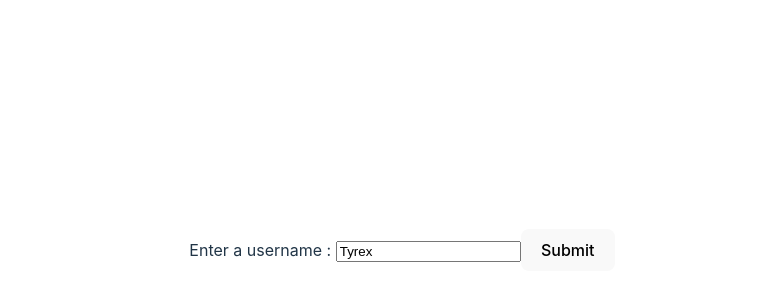
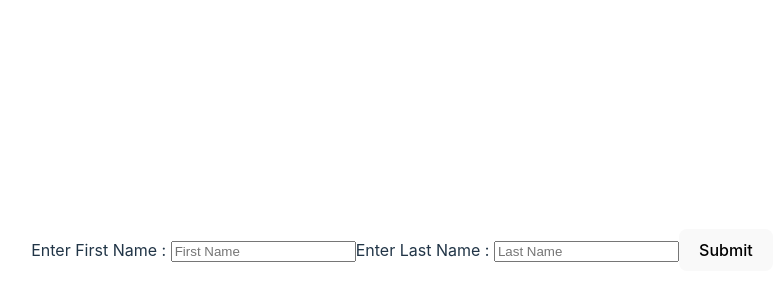
Before and after one commit to tyrex1829/react-forms, a React (Vite) app: page / in a window 1280 px wide. Shown: the part 150-450 px from the top of the page, without its empty margins (238-1022 px from the left). Built offline with nearby package versions, Linux system fonts and the light colour scheme.

Commit message:
basic signup form

```diff
--- a/src/App.jsx
+++ b/src/App.jsx
@@ -1,11 +1,13 @@
 import './App.css'
 import UsernameForm from './UsernameForm';
+import SignupForm from './SignupForm';
 
 function App() {
 
   return (
     <>
-      <UsernameForm />
+      {/* <UsernameForm /> */}
+      <SignupForm />
     </>
   );
 }
--- /dev/null
+++ b/src/SignupForm.jsx
@@ -0,0 +1,38 @@
+import { useState } from "react";
+
+function SignupForm () {
+    const [firstName, setFirstName] = useState("");
+    const [lastName, setLastName] = useState("");
+
+    const displayFirstName = (evt) => {
+        setFirstName(evt.target.value);
+    }
+
+    const displayLastName = (evt) => {
+        setLastName(evt.target.value);
+    }
+
+    return (
+        <div>
+            <label htmlFor="firstname">Enter First Name : </label>
+            <input
+                type="text"
+                id="firstname"
+                placeholder="First Name"
+                value={firstName}
+                onChange={displayFirstName}
+            />
+            <label htmlFor="lastname">Enter Last Name : </label>
+            <input
+                type="text"
+                id="lastname"
+                placeholder="Last Name"
+                value={lastName}
+                onChange={displayLastName}
+            />
+            <button>Submit</button>
+        </div>
+    )
+}
+
+export default SignupForm
```
